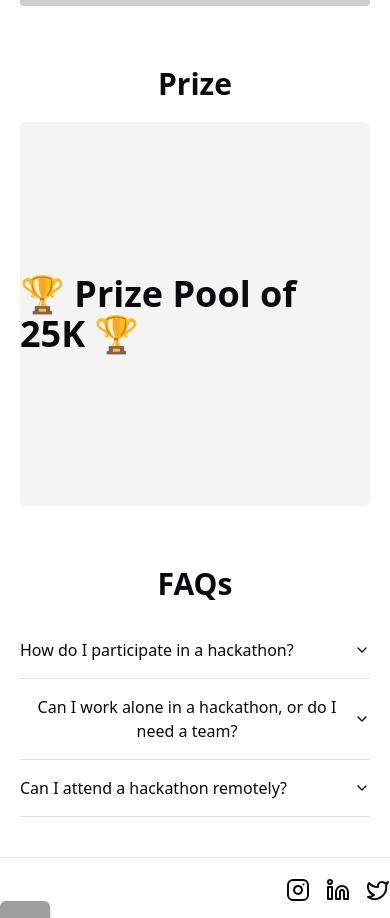
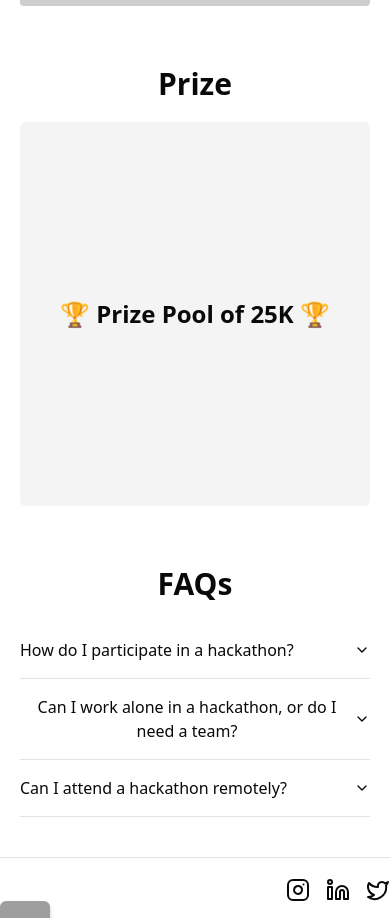
Before and after one commit to CodeChef-SRMRMP/hackverse-2.0, a Next.js app: page / in a window 390 px wide. Shown: the part 2340-3258 px from the top of the page. Built offline with nearby package versions, Linux system fonts and the light colour scheme; grey boxes are pictures that could not be loaded.

Commit message:
Prize bug

```diff
--- a/components/PrizeSection.tsx
+++ b/components/PrizeSection.tsx
@@ -2,7 +2,7 @@ const PrizeSection = () => {
   return (
     <div className="w-screen py-10 max-w-6xl mx-auto px-5 ">
       <h1 className="text-center text-3xl font-bold py-5">Prize</h1>
-      <div className="bg-secondary  animate-pulse  rounded-md w-full h-96 flex items-center justify-center font-bold text-4xl">
+      <div className="bg-secondary text-2xl  animate-pulse  rounded-md w-full h-96 flex items-center justify-center font-bold md:text-4xl">
         🏆 Prize Pool of 25K 🏆
       </div>
     </div>
```
